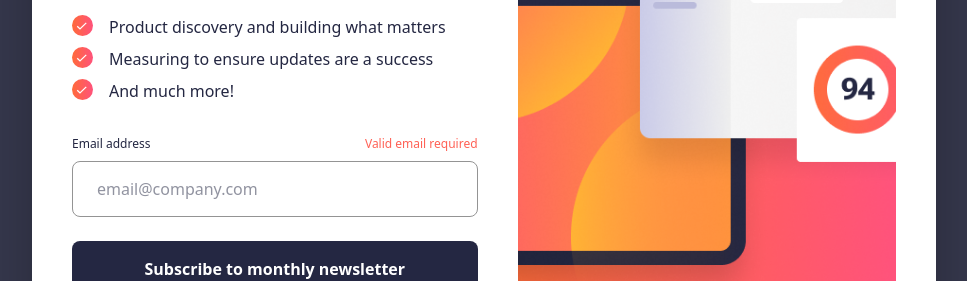
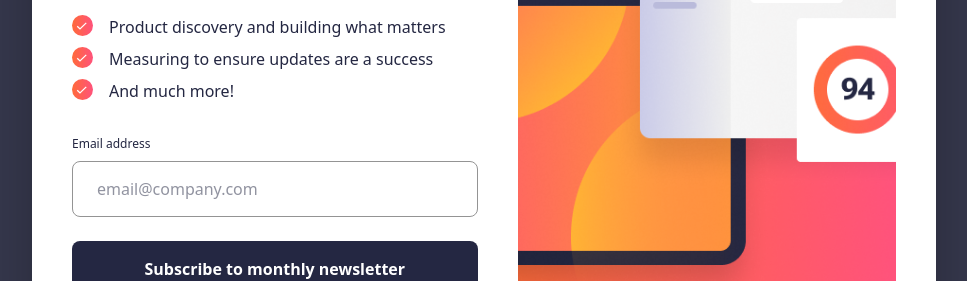
Before and after one commit to Anikhe00/Newsletter-Form, a React (Vite) app: page / in a window 1280 px wide. Shown: the part 306-587 px from the top of the page, without its empty margins (156-1123 px from the left). Built offline with nearby package versions, Linux system fonts and the light colour scheme.

Commit message:
Display Error message when the user input an invalid email address and tries to submit the form

```diff
--- a/src/App.jsx
+++ b/src/App.jsx
@@ -5,6 +5,7 @@ import { useState } from "react";
 export default function App() {
   const [isValue, setIsValue] = useState("");
   const [isSubscribed, setIsSubscribed] = useState(false);
+  const [hasSubmitted, setHasSubmitted] = useState(false);
 
   function handleChange(e) {
     setIsValue(e.target.value);
@@ -17,6 +18,8 @@ export default function App() {
 
   function handleSubmit(e) {
     e.preventDefault();
+    setHasSubmitted(true);
+
     if (!validateEmail(isValue)) {
       return;
     }
@@ -30,6 +33,8 @@ export default function App() {
           onChange={handleChange}
           value={isValue}
           onSubmit={handleSubmit}
+          valid={validateEmail(isValue)}
+          hasSubmitted={hasSubmitted}
         ></NewsletterForm>
       ) : (
         <Modal value={isValue} />
--- a/src/components/EmailField.jsx
+++ b/src/components/EmailField.jsx
@@ -1,4 +1,4 @@
-export default function EmailField({ valid, value, onChange }) {
+export default function EmailField({ valid, value, onChange, hasSubmitted }) {
   return (
     <div className="flex flex-col items-start gap-[0.5rem] w-full">
       <div className="flex justify-between items-start self-stretch">
@@ -8,16 +8,15 @@ export default function EmailField({ valid, value, onChange }) {
         >
           Email address
         </label>
-        {!valid && (
+        {hasSubmitted && !valid ? (
           <span className="text-[0.75rem] text-red font-medium leading-[150%]">
             Valid email required
           </span>
-        )}
+        ) : null}
       </div>
       <input
         value={value}
         onChange={onChange}
-        type="email"
         id="email"
         placeholder="email@company.com"
         className="flex h-[3.5rem] px-[1.5rem] py-[1rem] justify-between items-center border-grey border-[1px] rounded-[0.5rem] focus:outline-none focus:border-blue-800 caret-blue-800 text-blue-800 text-[1rem] font-normal leading-[150%] cursor-pointer self-stretch "
--- a/src/components/Form.jsx
+++ b/src/components/Form.jsx
@@ -1,14 +1,25 @@
 import Button from "./Button";
 import EmailField from "./EmailField";
 
-export default function Form({ onChange, value, onSubmit }) {
+export default function Form({
+  onChange,
+  value,
+  onSubmit,
+  valid,
+  hasSubmitted,
+}) {
   return (
     <form
       action="submit"
       onSubmit={onSubmit}
       className="flex flex-col items-start gap-[1.5rem] self-stretch"
     >
-      <EmailField onChange={onChange} value={value} />
+      <EmailField
+        onChange={onChange}
+        value={value}
+        valid={valid}
+        hasSubmitted={hasSubmitted}
+      />
       <Button>Subscribe to monthly newsletter</Button>
     </form>
   );
--- a/src/components/NewsletterForm.jsx
+++ b/src/components/NewsletterForm.jsx
@@ -2,7 +2,13 @@ import List from "./List";
 import Form from "./Form";
 import Illustration from "../assets/newsletter-illustration.png";
 
-export default function NewsletterForm({ onChange, value, onSubmit }) {
+export default function NewsletterForm({
+  onChange,
+  value,
+  onSubmit,
+  valid,
+  hasSubmitted,
+}) {
   return (
     <section className="flex w-full md:w-[38rem] lg:w-[56.5rem] md:h-[54.875rem] lg:h-[40.063rem] md:p-[2.5rem] h-dvh md:rounded-[2.25rem] md:bg-white md:shadow-[0_15px_60px_0_rgba(0,0,0,0.25)]">
       <div className="flex flex-col lg:flex-row-reverse w-full items-center lg:items-center lg:justify-center gap-[2.5rem] ">
@@ -25,7 +31,13 @@ export default function NewsletterForm({ onChange, value, onSubmit }) {
               <List>And much more!</List>
             </ul>
           </div>
-          <Form onChange={onChange} value={value} onSubmit={onSubmit}></Form>
+          <Form
+            onChange={onChange}
+            value={value}
+            onSubmit={onSubmit}
+            valid={valid}
+            hasSubmitted={hasSubmitted}
+          ></Form>
         </div>
       </div>
     </section>
```
